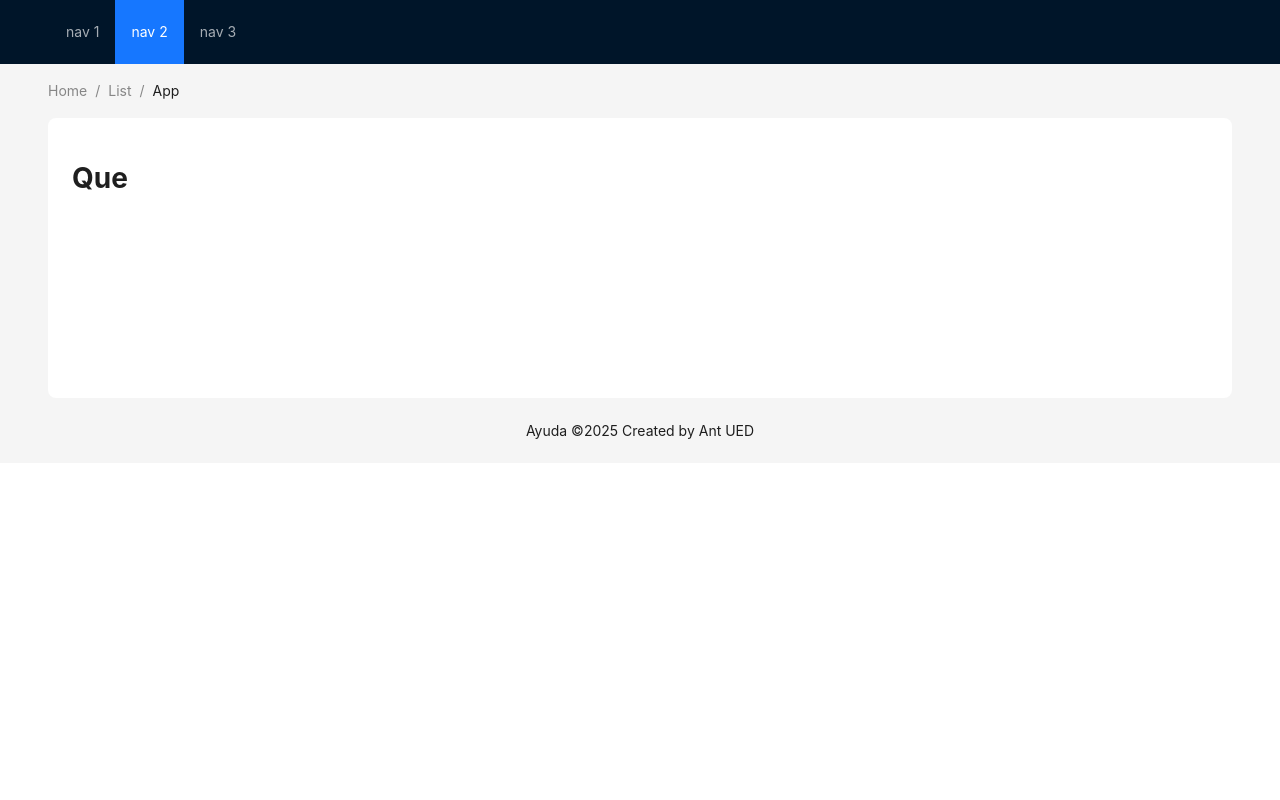
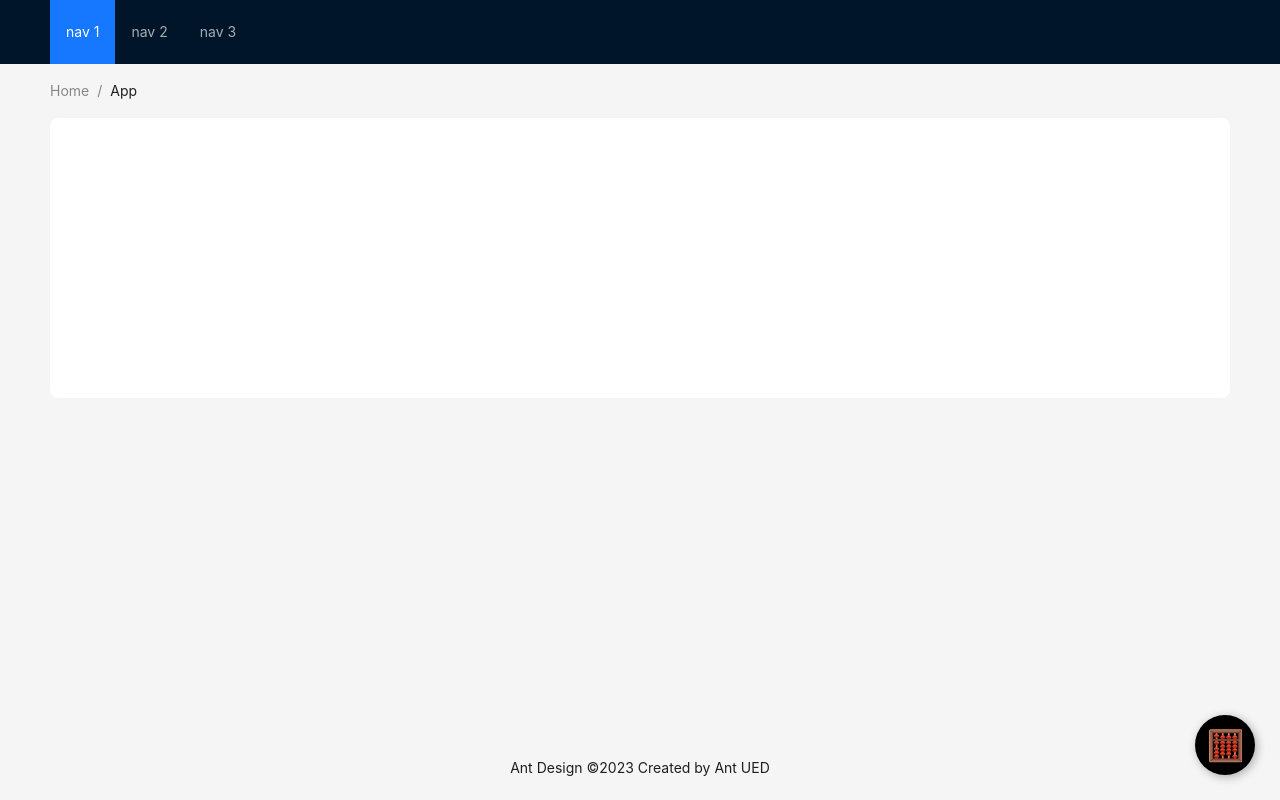
Before and after one commit to Diseno-Web-UIA/dotnet_frontend, a React (Create React App) app: page / in a window 1280 px wide. Built offline with nearby package versions, Linux system fonts and the light colour scheme.

Commit message:
Refactor App component structure and improve readability

```diff
--- a/src/App.css
+++ b/src/App.css
@@ -46,3 +46,46 @@
     transform: rotate(360deg);
   }
 }
+#calcBoton {
+  position: fixed;
+  bottom: 25px;
+  right: 25px;
+  width: 60px;
+  height: 60px;
+  background-color: black;
+  color: white;
+  border-radius: 50%;
+  font-size: 30px;
+  text-align: center;
+  line-height: 60px;
+  cursor: pointer;
+  box-shadow: 2px 2px 10px rgba(0, 0, 0, 0.3);
+  z-index: 1000;
+}
+
+#calculadora {
+  position: fixed;
+  bottom: 100px;
+  right: 25px;
+  width: 260px;
+  padding: 15px;
+  background: white;
+  border-radius: 10px;
+  box-shadow: 0px 0px 15px rgba(0,0,0,0.3);
+  z-index: 1000;
+}
+
+.calc-grid {
+  display: grid;
+  grid-template-columns: repeat(4, 1fr);
+  gap: 8px;
+}
+
+.calc-btn {
+  height: 40px;
+  font-size: 18px;
+  background-color: #e0e0e0;
+  border: 1px solid #aaa;
+  border-radius: 4px;
+  cursor: pointer;
+}
--- a/src/App.js
+++ b/src/App.js
@@ -1,5 +1,6 @@
-import React from 'react';
+import React, { useState } from 'react';
 import { Breadcrumb, Layout, Menu, theme } from 'antd';
+import './App.css';
 
 const { Header, Content, Footer } = Layout;
 
@@ -13,38 +14,151 @@ const App = () => {
     token: { colorBgContainer, borderRadiusLG },
   } = theme.useToken();
 
+  // Calculator state
+  const [showCalc, setShowCalc] = useState(false);
+  const [calcDato, setCalcDato] = useState('');
+
+  const press = (val) => {
+    setCalcDato((prev) => prev + val);
+  };
+
+  const calculate = () => {
+    try {
+      setCalcDato((prev) => {
+        // eslint-disable-next-line no-eval
+        const result = eval(prev);
+        return result !== undefined ? result.toString() : '';
+      });
+    } catch (e) {
+      setCalcDato('Error');
+    }
+  };
+
+  const clearDisplay = () => {
+    setCalcDato('');
+  };
+
   return (
-    <Layout>
-      <Header style={{ display: 'flex', alignItems: 'center' }}>
+    <Layout className="layout" style={{ minHeight: '100vh' }}>
+      <Header>
         <div className="demo-logo" />
-        <Menu
-          theme="dark"
-          mode="horizontal"
-          defaultSelectedKeys={['2']}
-          items={items}
-          style={{ flex: 1, minWidth: 0 }}
-        />
+        <Menu theme="dark" mode="horizontal" defaultSelectedKeys={['1']} items={items} />
       </Header>
-      <Content style={{ padding: '0 48px' }}>
-        <Breadcrumb
-          style={{ margin: '16px 0' }}
-          items={[{ title: 'Home' }, { title: 'List' }, { title: 'App' }]}
-        />
+      <Content style={{ padding: '0 50px' }}>
+        <Breadcrumb style={{ margin: '16px 0' }}>
+          <Breadcrumb.Item>Home</Breadcrumb.Item>
+          <Breadcrumb.Item>App</Breadcrumb.Item>
+        </Breadcrumb>
         <div
           style={{
             background: colorBgContainer,
             minHeight: 280,
             padding: 24,
             borderRadius: borderRadiusLG,
+            position: 'relative',
           }}
         >
+          {/* Botón flotante 🧮 */}
+          <div
+            id="calcBoton"
+            onClick={() => setShowCalc((prev) => !prev)}
+            style={{
+              position: 'fixed',
+              bottom: '25px',
+              right: '25px',
+              width: '60px',
+              height: '60px',
+              backgroundColor: 'black',
+              color: 'white',
+              borderRadius: '50%',
+              fontSize: '30px',
+              textAlign: 'center',
+              lineHeight: '60px',
+              cursor: 'pointer',
+              boxShadow: '2px 2px 10px rgba(0, 0, 0, 0.3)',
+              zIndex: 1000,
+            }}
+          >
+            🧮
+          </div>
 
-          <h1 className="App-header">Que</h1>
+          {/* Calculadora visible si showCalc === true */}
+          {showCalc && (
+            <div
+              id="calculadora"
+              style={{
+                position: 'fixed',
+                bottom: '100px',
+                right: '25px',
+                width: '260px',
+                padding: '15px',
+                background: 'white',
+                borderRadius: '10px',
+                boxShadow: '0 0 15px rgba(0,0,0,0.3)',
+                zIndex: 1000,
+              }}
+            >
+              <input
+                type="text"
+                id="calcmostrar"
+                value={calcDato}
+                readOnly
+                style={{
+                  width: '100%',
+                  marginBottom: '8px',
+                  fontSize: '1.2rem',
+                  textAlign: 'right',
+                  padding: '5px',
+                }}
+              />
+              <div
+                className="calc-grid"
+                style={{
+                  display: 'grid',
+                  gridTemplateColumns: 'repeat(4, 1fr)',
+                  gap: '8px',
+                }}
+              >
+                {['7', '8', '9', '/',
+                  '4', '5', '6', '*',
+                  '1', '2', '3', '-',
+                  '0', '.', '=', '+'].map((btn, idx) =>
+                    btn === '=' ? (
+                      <button
+                        key={idx}
+                        className="calc-btn"
+                        onClick={calculate}
+                        style={{ fontWeight: 'bold' }}
+                      >
+                        {btn}
+                      </button>
+                    ) : (
+                      <button
+                        key={idx}
+                        className="calc-btn"
+                        onClick={() => press(btn)}
+                      >
+                        {btn}
+                      </button>
+                    )
+                  )}
+                <button
+                  className="calc-btn clear"
+                  onClick={clearDisplay}
+                  style={{
+                    gridColumn: 'span 4',
+                    background: '#f5222d',
+                    color: '#fff',
+                  }}
+                >
+                  C
+                </button>
+              </div>
+            </div>
+          )}
         </div>
       </Content>
-      <Footer style={{ textAlign: 'center' }}>
-        Ayuda ©{new Date().getFullYear()} Created by Ant UED
-      </Footer>
+      <Footer style={{ textAlign: 'center' }}>Ant Design ©2023 Created by Ant UED</Footer>
     </Layout>
   );
 };
```
